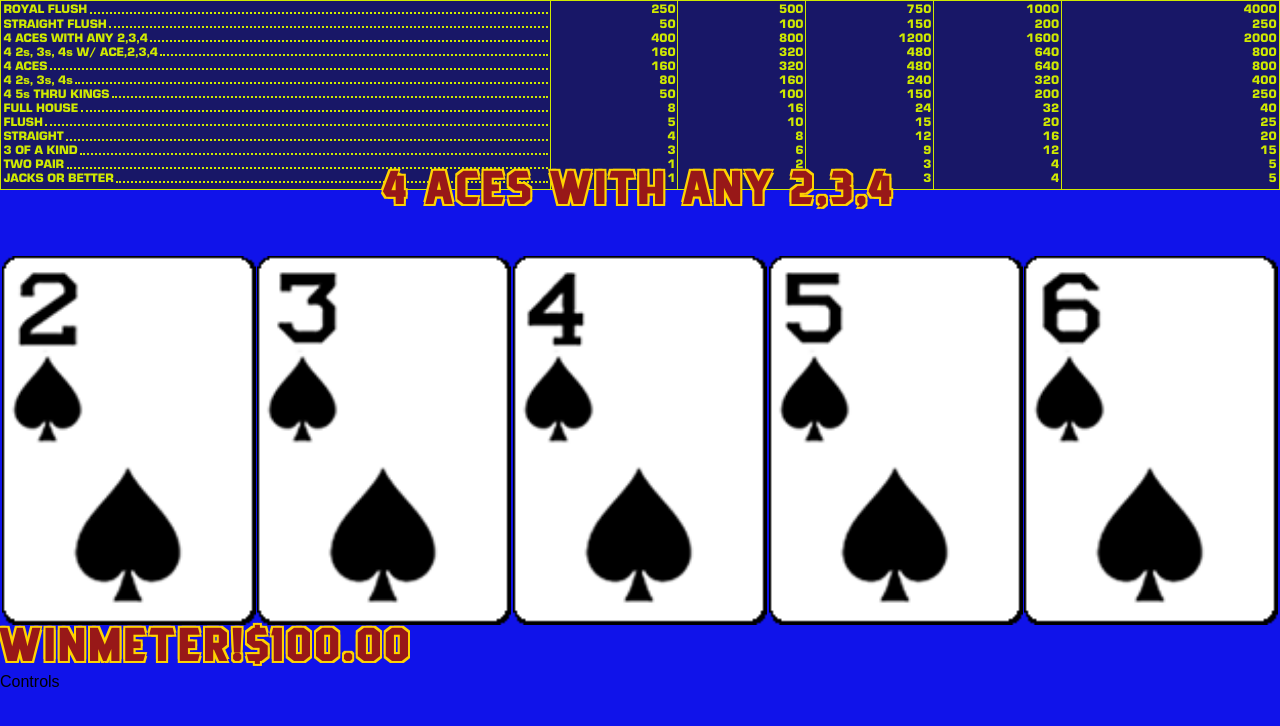
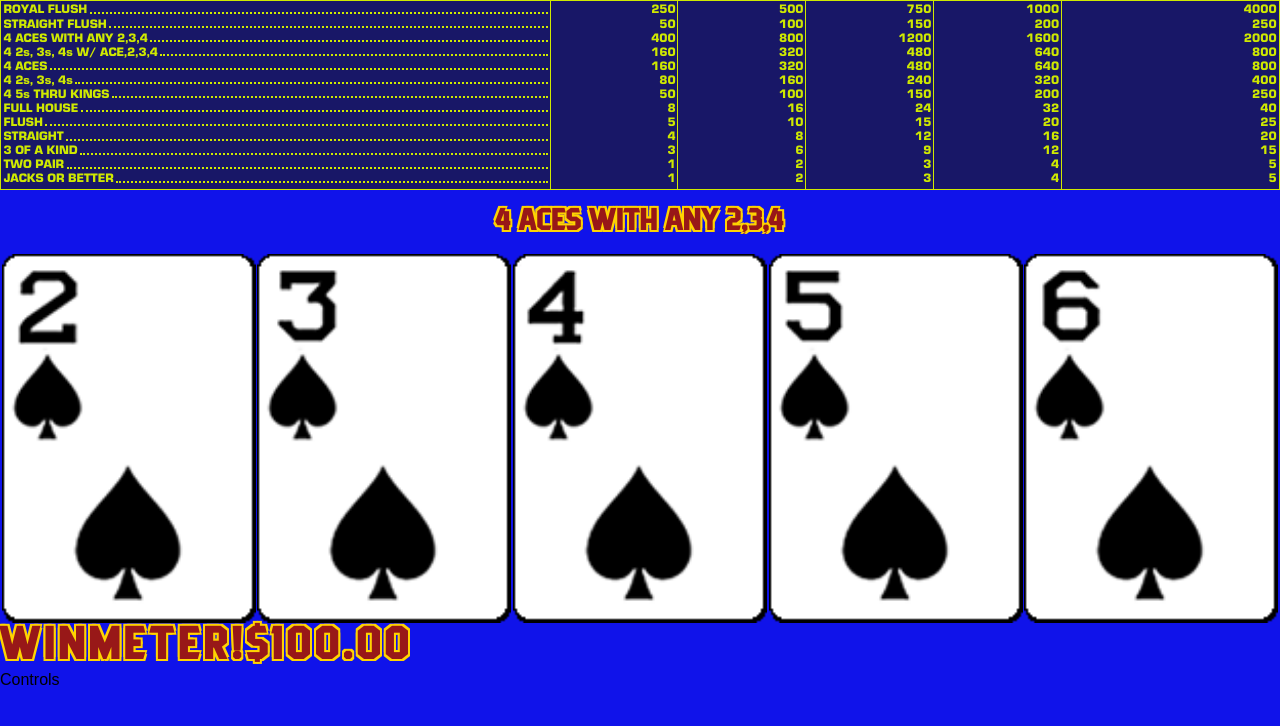
Before and after one commit to watkins-joe/gameking, a React (Vite) app: page / in a window 1280 px wide. Shown: the top 726 px of the page. Built offline with nearby package versions, Linux system fonts and the light colour scheme.

Commit message:
add: title id

```diff
--- a/src/components/ui/HandTitle/HandTitle.scss
+++ b/src/components/ui/HandTitle/HandTitle.scss
@@ -1,4 +1,4 @@
-.title {
+#title {
   font-family: var(--font-casino);
   font-size: 2rem;
   text-align: center;
--- a/src/components/ui/HandTitle/HandTitle.tsx
+++ b/src/components/ui/HandTitle/HandTitle.tsx
@@ -5,7 +5,11 @@ interface HandTitleProps {
 }
 
 function HandTitle({ title }: HandTitleProps) {
-  return <div className="title casino-font">{title}</div>;
+  return (
+    <div id="title" className="casino-font title">
+      {title}
+    </div>
+  );
 }
 
 export default HandTitle;
```
